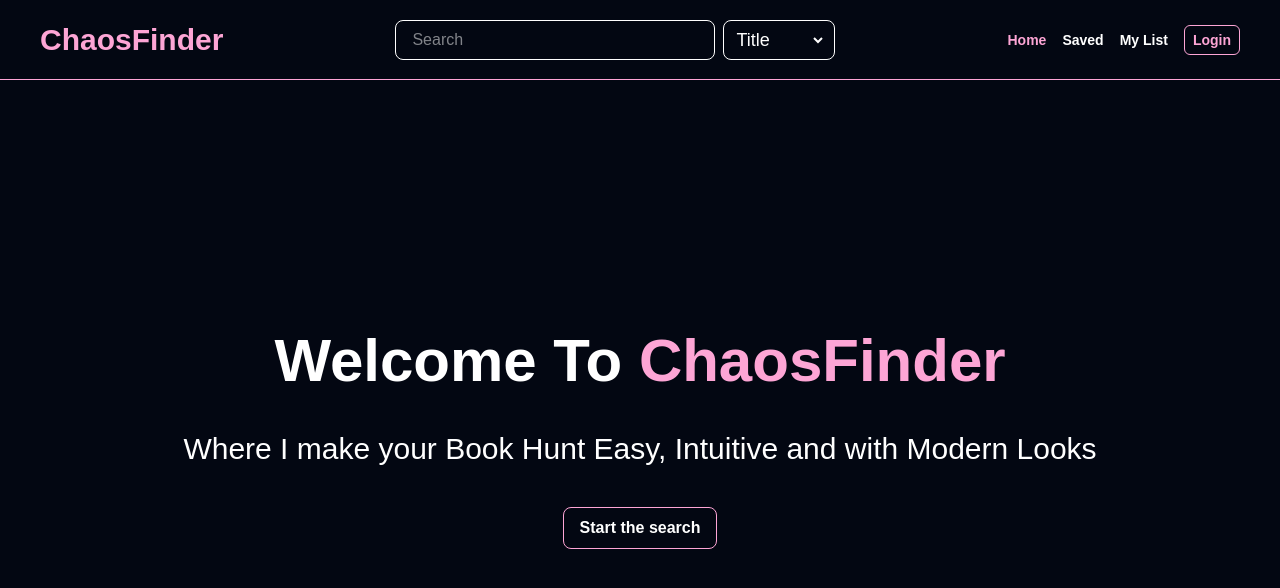
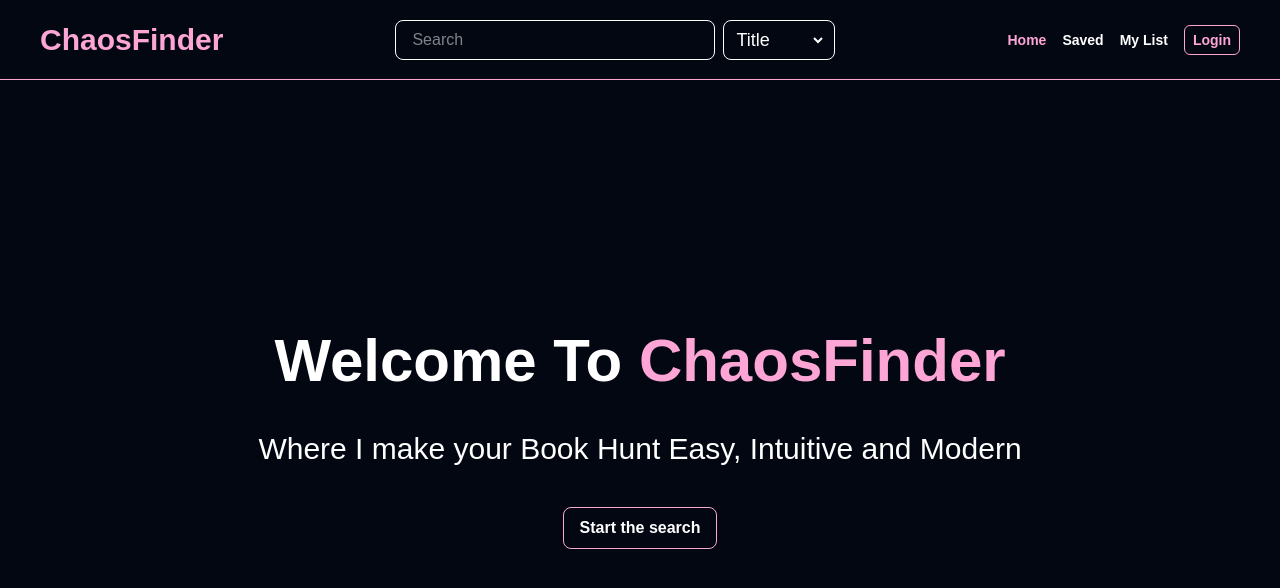
Before and after one commit to Prerak-Varshney/ChaosFinder, a Next.js app: page / in a window 1280 px wide. Shown: the top 588 px of the page. Built offline with nearby package versions, Linux system fonts and the light colour scheme.

Commit message:
Little change

```diff
--- a/src/components/Welcome.tsx
+++ b/src/components/Welcome.tsx
@@ -6,7 +6,7 @@ const Welcome = () => {
     return (
         <div className={`w-full h-full flex flex-col items-center justify-center bg-gray-950 gap-10`}>
             <h1 className={`text-white text-6xl font-bold`}>Welcome To <span className={`text-pink-300`}>{BRAND_NAME}</span></h1>
-            <h2 className={`text-white text-3xl font-medium`}>Where I make your Book Hunt Easy, Intuitive and with Modern Looks </h2>
+            <h2 className={`text-white text-3xl font-medium`}>Where I make your Book Hunt Easy, Intuitive and Modern </h2>
             <button className={`text-white font-bold border border-pink-300 px-4 py-2 rounded-lg hover:bg-pink-300 transition-colors duration-300`} onClick={() => searchInputRef.current?.focus()}>Start the search</button>
         </div>
     )
```
